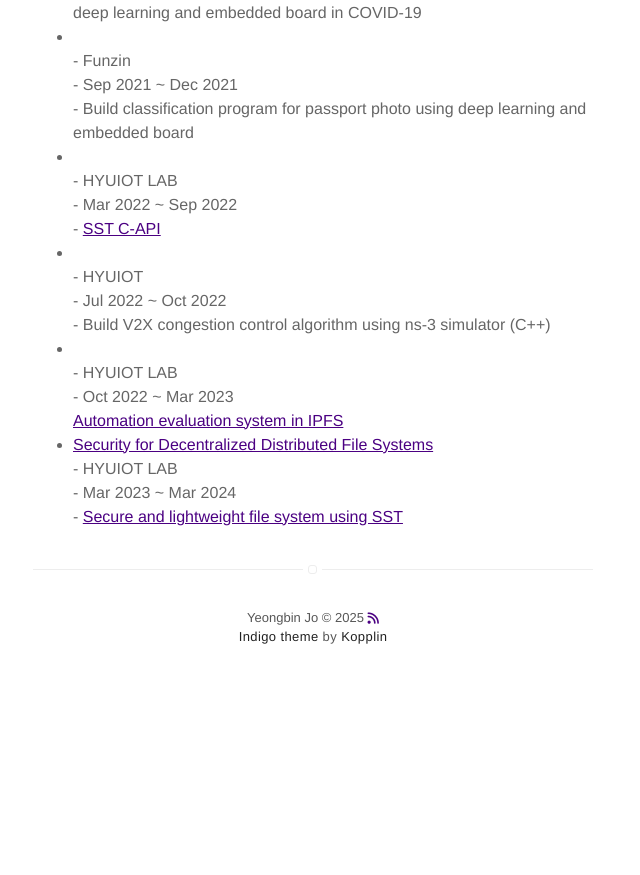
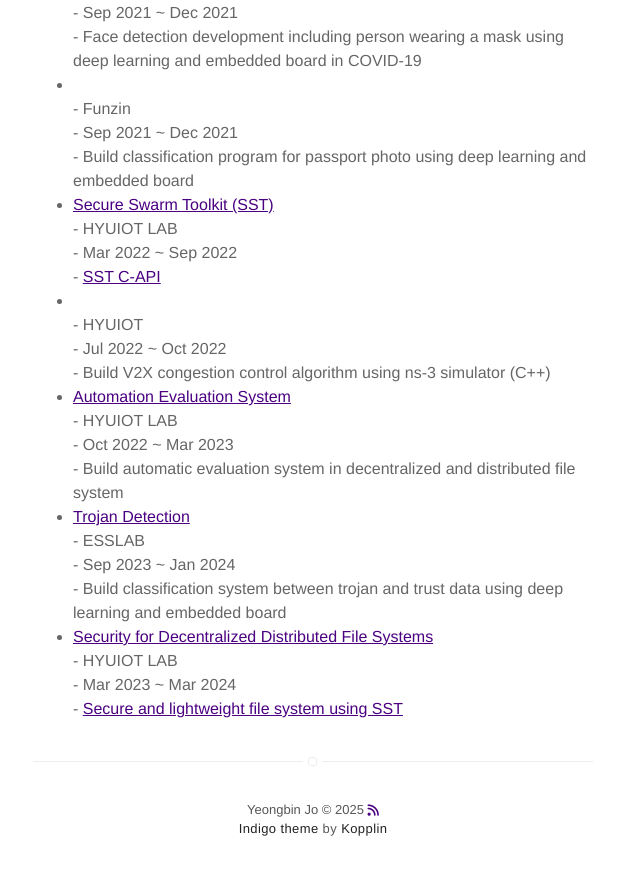
Before and after one commit to yeongbin7/yeongbin7.github.io, a Jekyll site: the page built from projects.html, in a window 1280 px wide and 900 px high, scrolled down 1154 px. Shown: the top 875 px of the window, without its empty margins (327-967 px from the left). Built offline with Jekyll 4.4.1, drawn with Linux system fonts in a browser that asks for light colours; nearby versions of some CDN libraries; before the commit the page ends 1862 px from its top, so only the background shows below that; some of the changed text lies outside the part shown.

Commit message:
change the content in projects

```diff
--- a/projects.html
+++ b/projects.html
@@ -19,8 +19,11 @@
 
 <h2>Current projects</h2>
 <ul>
-    To be updated...
-    <h2>Personal Bussiness</h2>
+    <b>To be updated...</b>
+
+    <li><b><span style="color:white"><a href="https://github.com/yeongbin7/coding_test" >Study coding test</a></span><br>- If you want to study with me, make directory.</b></li>
+
+    <h3>Personal Bussiness</h3>
     <li><b><a href="https://experiences.myrealtrip.com/products/3860698">Tour & Snap Guide</a></b></li>
     <li><a href="https://youtube.com"> Youtube</a></li>
 </ul>
@@ -33,9 +36,10 @@
 	<li><b><span style="color:white">Plant Dictionary</span><br>- AIoT camp contest<br>- Aug 2021 ~ Sep 2021<br>- Build plant dictionary using ML(Python) and Raspberry Pi4</b></li>
 	<li><b><span style="color:white">Face Detection(with mask)</span><br>- Funzin<br>- Sep 2021 ~ Dec 2021<br>- Face detection development including person wearing a mask using deep learning and embedded board in COVID-19</b></li>
 	<li><b><span style="color:white">Passport Photo</span><br>- Funzin<br>- Sep 2021 ~ Dec 2021<br>- Build classification program for passport photo using deep learning and embedded board</b></li>
-	<li><b><span style="color:white">Secure Swarm Toolkit (SST)</span><br>- HYUIOT LAB<br>- Mar 2022 ~ Sep 2022<br>- <a href="https://github.com/iotauth/sst-c-api/tree/master">SST C-API</a></b></li>
+	<li><b><span style="color:white"><a href="https://github.com/iotauth/iotauth">Secure Swarm Toolkit (SST)</a></span><br>- HYUIOT LAB<br>- Mar 2022 ~ Sep 2022<br>- <a href="https://github.com/iotauth/sst-c-api/tree/master">SST C-API</a></b></li>
 	<li><b><span style="color:white">V2X Congestion Control</span><br>- HYUIOT<br>- Jul 2022 ~ Oct 2022<br>- Build V2X congestion control algorithm using ns-3 simulator (C++)</b></li>
-	<li><b><span style="color:white">Automation Evaluation System</span><br>- HYUIOT LAB<br>- Oct 2022 ~ Mar 2023<br><a href="https://github.com/hyu-iot/ipfs-experiment">Automation evaluation system in IPFS</a></b></li>
+	<li><b><span style="color:white"><a href="https://github.com/hyu-iot/ipfs-experiment">Automation Evaluation System</a></span><br>- HYUIOT LAB<br>- Oct 2022 ~ Mar 2023<br>- Build automatic evaluation system in decentralized and distributed file system</b></li>
+    <li><b><span style="color:white"><a href="https://github.com/yeongbin7/trojan"> Trojan Detection</a></span><br>- ESSLAB<br>- Sep 2023 ~ Jan 2024<br>- Build classification system between trojan and trust data using deep learning and embedded board</b></li>
 	<li><b><span style="color:white"><a href="https://github.com/iotauth/iotauth">Security for Decentralized Distributed File Systems</a></span><br>- HYUIOT LAB<br>- Mar 2023 ~ Mar 2024<br>- <a href="https://dl.acm.org/doi/abs/10.1145/3631309.3632832">Secure and lightweight file system using SST</a></b></li>
 	<!-- <li><b><span style="color:white"></span><br>- HYUIOT LAB<br>- Oct 2022 ~ Mar 2023<br></b></li> -->
 
```
